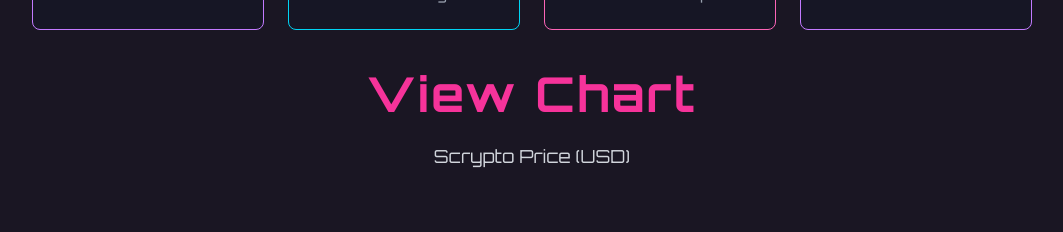
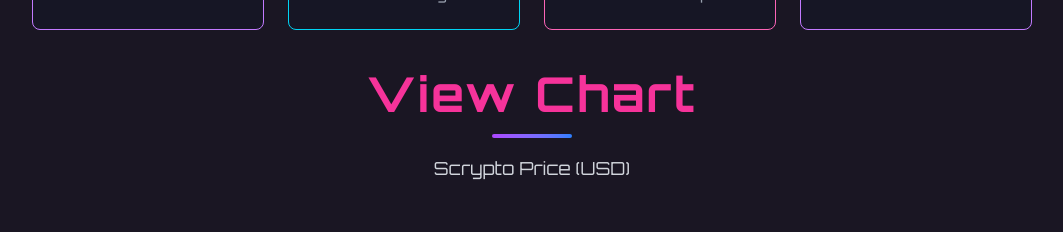
Before and after one commit to revansakuswana/scrypto, a React (Vite) app: page / in a window 1280 px wide. Shown: the part 3173-3405 px from the top of the page, without its empty margins (108-1171 px from the left). Built offline with nearby package versions, Linux system fonts and the light colour scheme; no server answers.

Commit message:
Enhance SectionFour component: update chart heading and description styling for improved visibility

```diff
--- a/src/components/pages/section-four.tsx
+++ b/src/components/pages/section-four.tsx
@@ -343,24 +343,27 @@ export default function SectionFour() {
 
         {/* Area Grafik (menggunakan posisi relatif & absolut) */}
         <div className="relative flex flex-col gap-6 justify-center items-center">
+          <div>
             <div className="text-center">
               <motion.h2
                 initial={{ scale: 0.9, opacity: 0 }}
                 whileInView={{ scale: 1, opacity: 1 }}
                 viewport={{ once: true }}
                 transition={{ duration: 0.6, delay: 0.2 }}
-              className="text-4xl md:text-5xl font-bold text-pink-500 tracking-wider">
+                className="text-4xl md:text-5xl font-bold text-pink-500 mb-4 tracking-wider">
                 View Chart
               </motion.h2>
             </div>
+            <div className="w-20 h-1 bg-gradient-to-r from-purple-500 to-blue-500 mx-auto mt-4 rounded-full"></div>
             <motion.p
               initial={{ opacity: 0 }}
               whileInView={{ opacity: 1 }}
               viewport={{ once: true }}
               transition={{ duration: 0.6, delay: 0.4 }}
-            className="text-lg text-gray-300">
+              className="text-lg text-gray-300 mt-4">
               Scrypto Price (USD)
             </motion.p>
+          </div>
           <motion.div
             initial={{ opacity: 0 }}
             whileInView={{ opacity: 1 }}
```
Lines whose indentation alone changed are shown as unchanged.
